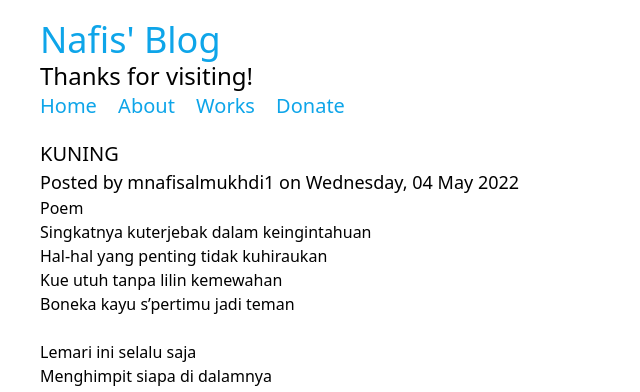
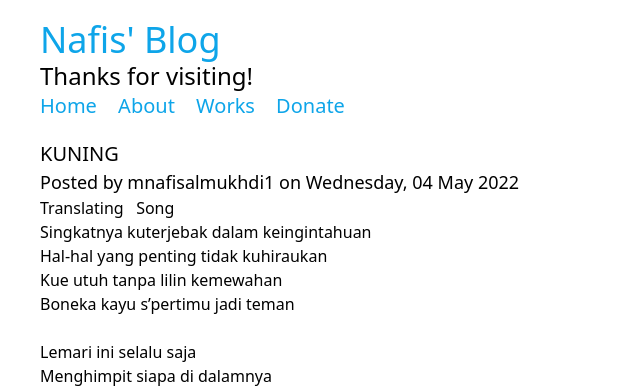
Before and after one commit to mnafisalmukhdi1/blog, a Jekyll site: the page built from _posts/2022-05-04-yellow.md, in a window 1280 px wide. Shown: the top 392 px of the page, without its empty margins (0-640 px from the left). Built offline with Jekyll 4.4.1, drawn with Linux system fonts in a browser that asks for light colours; nearby versions of some CDN libraries.

Commit message:
Update 2022-05-04-yellow.md

```diff
--- a/_posts/2022-05-04-yellow.md
+++ b/_posts/2022-05-04-yellow.md
@@ -2,7 +2,7 @@
 layout: post
 title: "KUNING"
 author: mnafisalmukhdi1
-categories: Poem
+categories: Translating Song
 ---
 Singkatnya kuterjebak dalam keingintahuan<br>
 Hal-hal yang penting tidak kuhiraukan<br>
```
